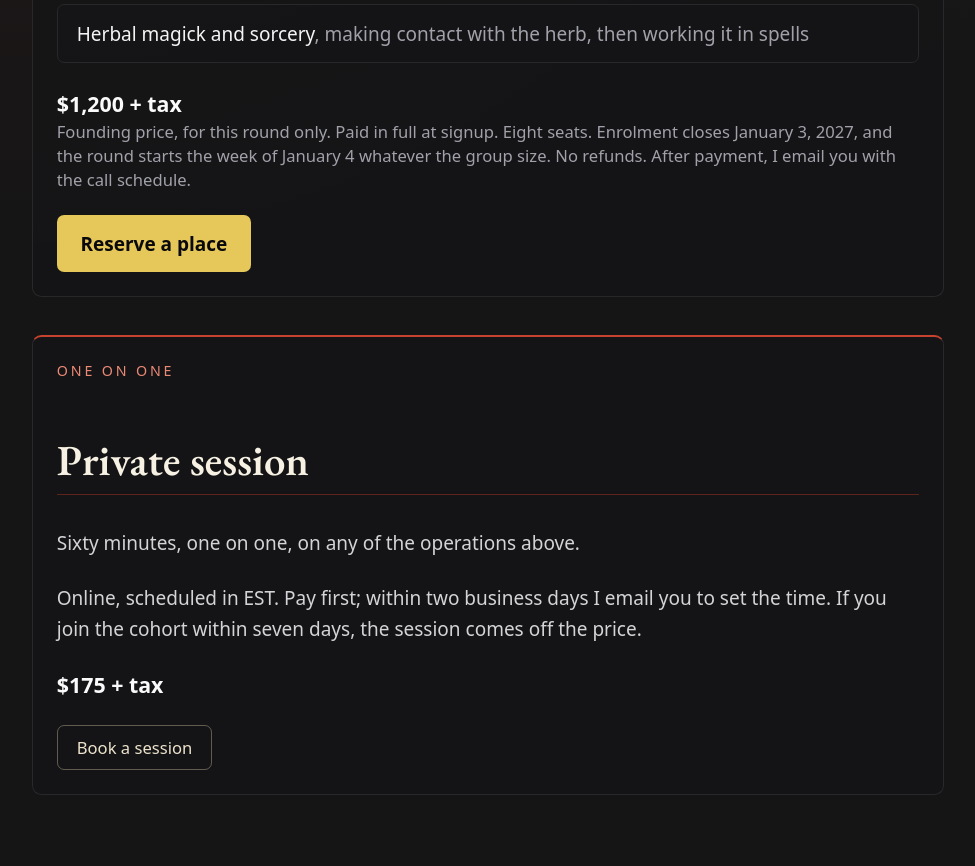
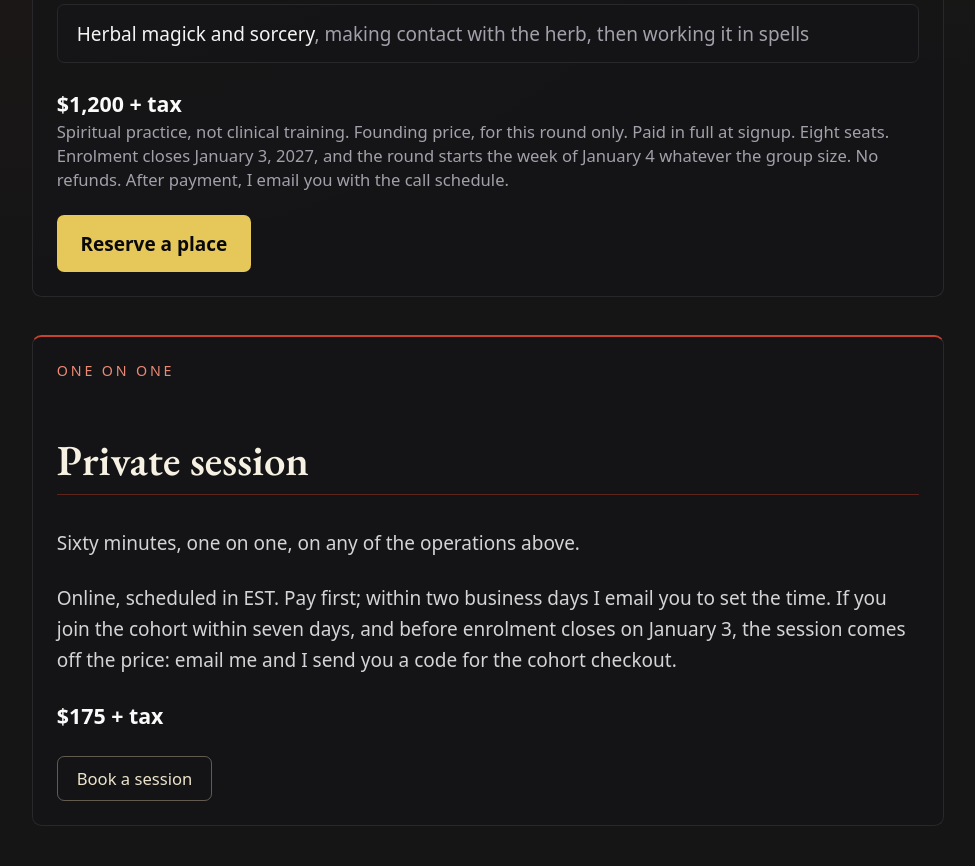
Before and after one commit to TAOWZL/zacharylui.ca, a Next.js app: page /coaching in a window 1280 px wide. Shown: the part 980-1846 px from the top of the page, without its empty margins (152-1127 px from the left). Built offline with nearby package versions, Linux system fonts and the light colour scheme.

Commit message:
Coaching: credit cutoff and promo-code route; scope line under cohort price
Co-Authored-By: Claude Opus 5.5 <noreply@anthropic.com>
Claude-Session: https://claude.ai/code/session_01UhdAm5WFXUFB1qL2s5yFff

```diff
--- a/app/coaching/page.tsx
+++ b/app/coaching/page.tsx
@@ -58,7 +58,7 @@ export default function CoachingPage() {
         </ul>
         <p className="mt-5 text-lg font-semibold text-zinc-50">$1,200 + tax</p>
         <p className="text-sm text-zinc-400">
-          Founding price, for this round only. Paid in full at signup. Eight seats. Enrolment closes January 3, 2027, and
+          Spiritual practice, not clinical training. Founding price, for this round only. Paid in full at signup. Eight seats. Enrolment closes January 3, 2027, and
           the round starts the week of January 4 whatever the group size. No refunds. After payment, I email you with the
           call schedule.
         </p>
@@ -75,7 +75,8 @@ export default function CoachingPage() {
         </p>
         <p className="mt-5 leading-relaxed text-zinc-300">
           Online, scheduled in EST. Pay first; within two business days I email you to set the time. If you join the
-          cohort within seven days, the session comes off the price.
+          cohort within seven days, and before enrolment closes on January 3, the session comes off the price: email me
+          and I send you a code for the cohort checkout.
         </p>
         <p className="mt-5 text-lg font-semibold text-zinc-50">$175 + tax</p>
         <a href={SESSION_URL} className="btn-secondary mt-5" target="_blank" rel="noopener">
```
